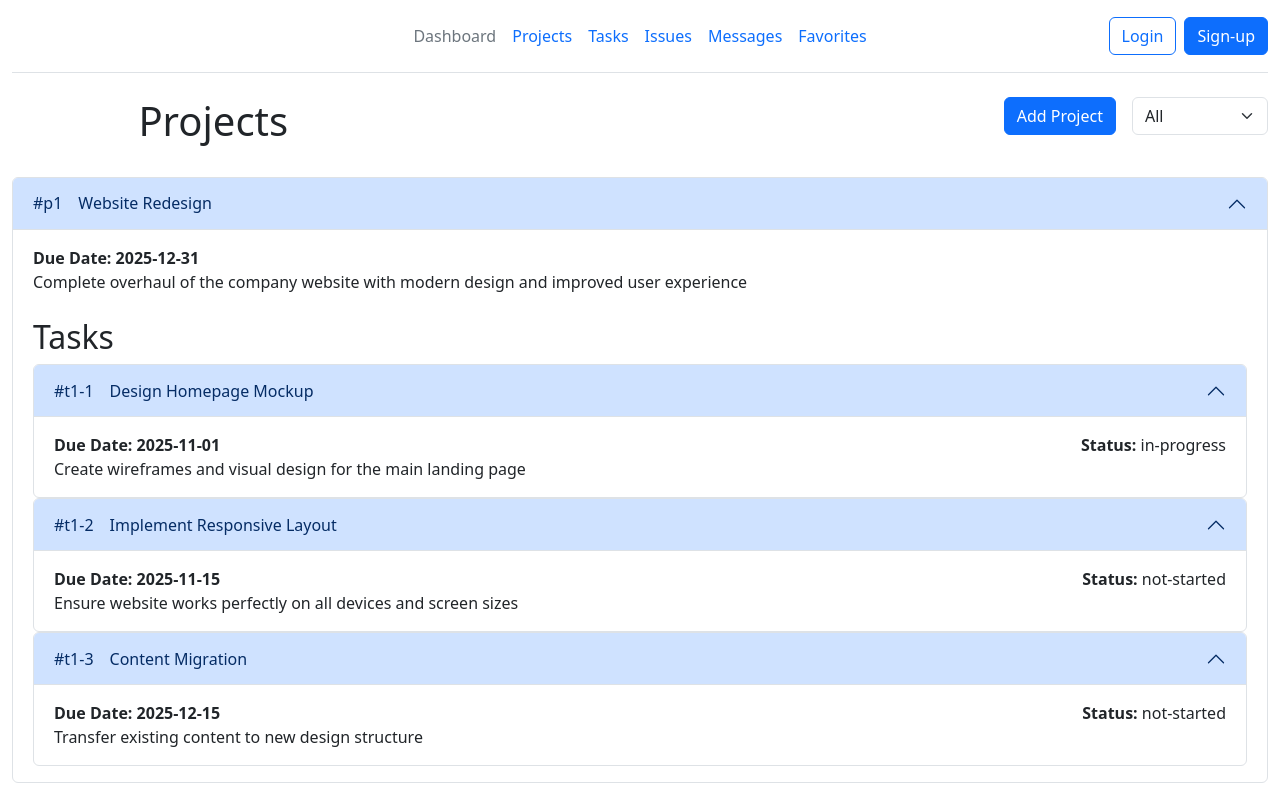
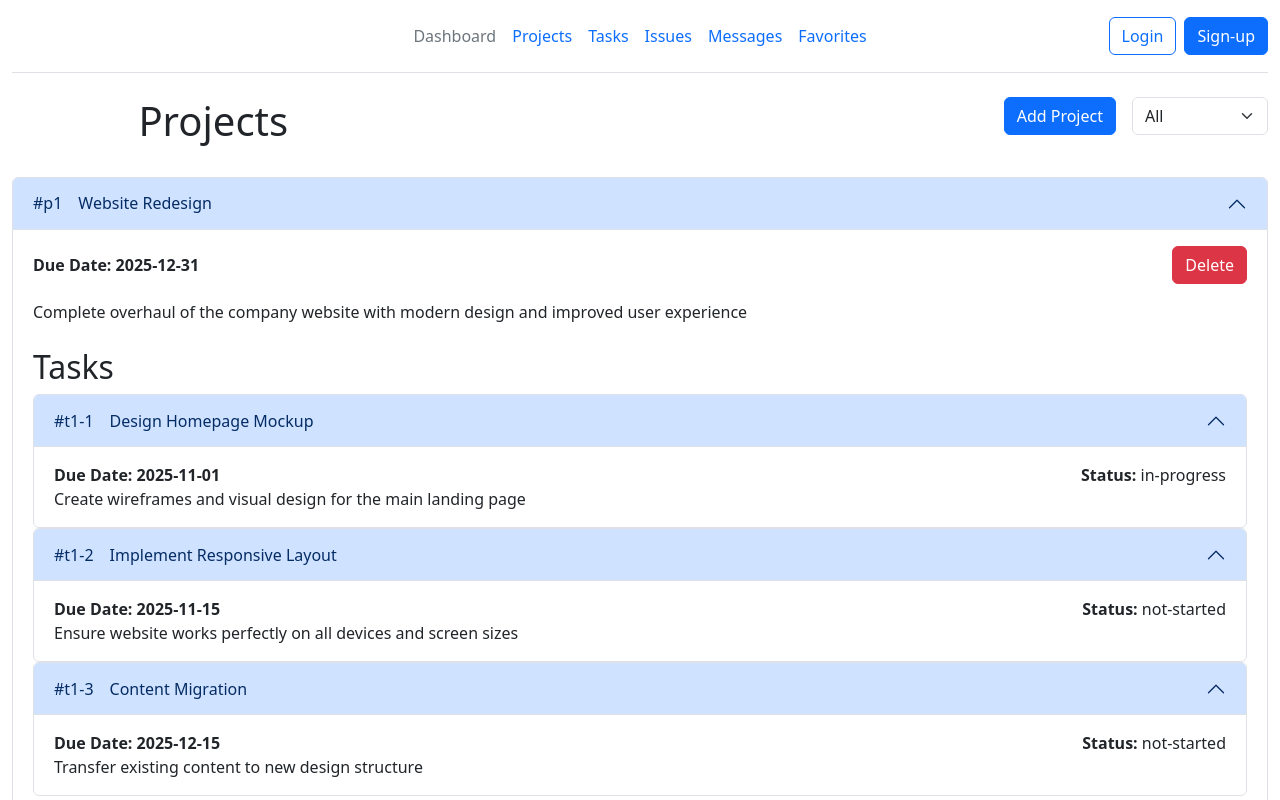
Before and after one commit to abhilashlegend/pms, a React (Vite) app: page / in a window 1280 px wide. Shown: the top 800 px of the page. Built offline with nearby package versions, Linux system fonts and the light colour scheme.

Commit message:
Implemented project deletion

```diff
--- a/src/components/ProjectAccordian.jsx
+++ b/src/components/ProjectAccordian.jsx
@@ -1,7 +1,7 @@
 import Accordion from 'react-bootstrap/Accordion';
 import TaskAccordian from './TaskAccordian';
 
-function ProjectAccordian({projectData, activeKey, onSelect}) {
+function ProjectAccordian({projectData, activeKey, onSelect, onDelete}) {
 
   return (
     <Accordion activeKey={activeKey} onSelect={onSelect}>
@@ -11,7 +11,10 @@ function ProjectAccordian({projectData, activeKey, onSelect}) {
            <span>{projectData.title}</span>
         </Accordion.Header>
         <Accordion.Body>
-          <div><strong>Due Date: { projectData.dueDate }</strong></div>
+          <div className='d-flex justify-content-between align-items-center mb-3'>
+            <strong>Due Date: { projectData.dueDate }</strong>
+            <button className='btn btn-danger' onClick={() => onDelete(projectData.id)}>Delete</button>
+          </div>
           {projectData.description}
           <div className="row mt-4">
                 <div className="col-md-12">
--- a/src/components/Projects.jsx
+++ b/src/components/Projects.jsx
@@ -34,6 +34,16 @@ export default function Projects() {
 
     }
 
+    function deleteProject(projectId) {
+        setProjectsData((prevData) => {
+            const updatedProjects = {
+                ...prevData,
+                projects: prevData.projects.filter(project => project.id !== projectId)
+            };
+            return updatedProjects;
+        });
+    }
+
     return (
         <div className="container-fluid">
             <AddProjectModal saveProject={addNewProject} showNewProjectModal={showNewProject} handleCloseAddProjectModal={handleCloseProject} />
@@ -65,6 +75,7 @@ export default function Projects() {
                     <div key={project.id} className="row mt-4">
                         <div className="col-md-12">
                              <ProjectAccordian
+                                 onDelete={deleteProject}
                                  projectData={project}
                                  activeKey={activeProject}
                                  onSelect={(key) => setActiveProject(key)}
```
